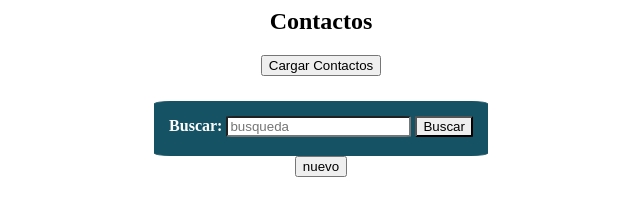
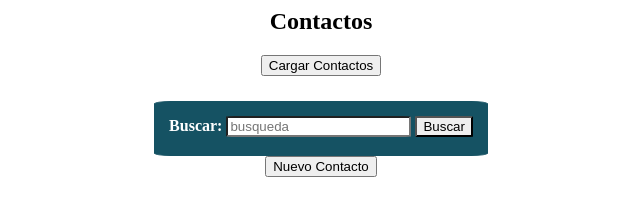
Before and after one commit to SantiagoFor/ContactDinamic, a plain HTML site: page index.html in a window 1280 px wide. Shown: the whole page, without its empty margins (319-959 px from the left). Drawn offline with Linux system fonts and the light colour scheme.

Commit message:
Update index.html

```diff
--- a/index.html
+++ b/index.html
@@ -40,7 +40,7 @@
             </table>
         </div>
 <button type="button" onclick="nuevo()">
-    nuevo
+Nuevo Contacto
 </button>
 
 
```
